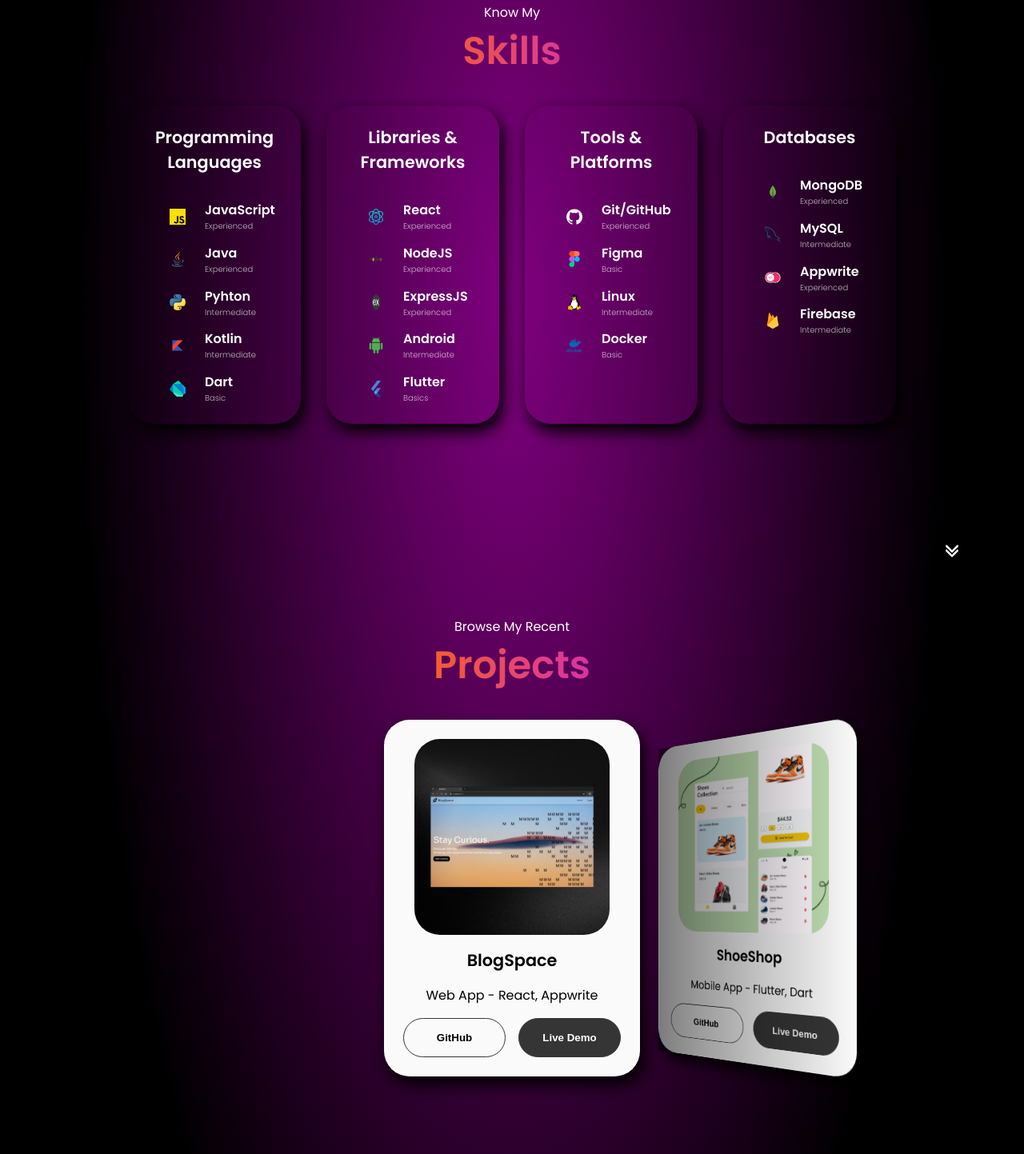
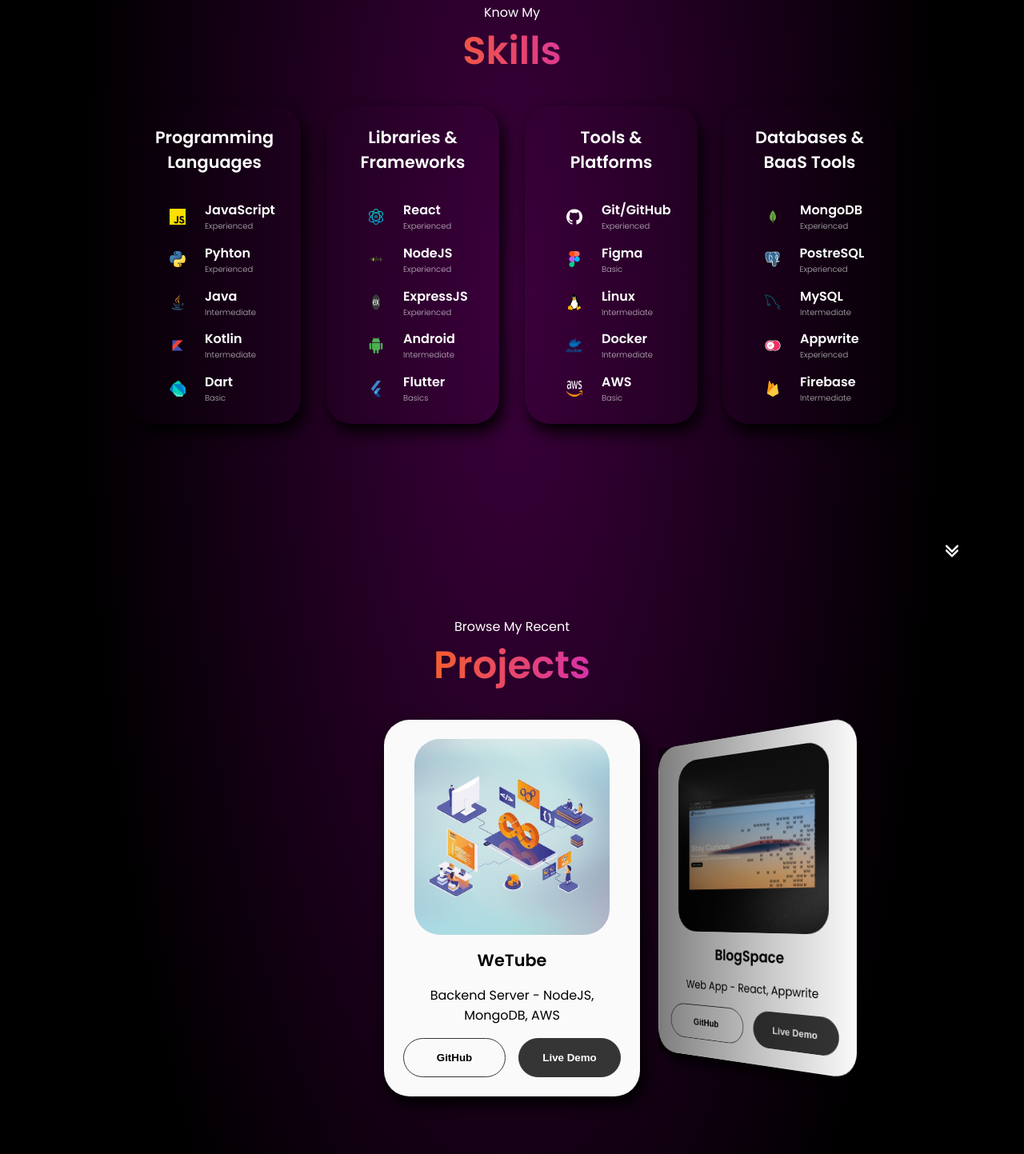
Before and after one commit to anik-adhikari/AnikAdhikari, a plain HTML site: page index.html in a window 1280 px wide. Shown: the part 1573-3016 px from the top of the page at 80% size. Drawn offline with nearby package versions, Linux system fonts and the light colour scheme.

Commit message:
Update project thumbnail and skills icons, fix broken links, and improve styling

```diff
--- a/index.html
+++ b/index.html
@@ -121,7 +121,7 @@
           <div class="btn-container">
             <button target="_blank"
               class="btn btn-color-2"
-              onclick="window.open('https://drive.google.com/file/d/1m_dIYhG6Ybu3ACD-oHxxBONBnpCQ10mo/view?usp=sharing', '_blank')"
+              onclick="window.open('https://drive.google.com/drive/folders/1cia-G9X81dIjkWLZkbz3amzI_cwRYqFj?usp=sharing', '_blank')"
             >
               Download CV
             </button>
@@ -237,23 +237,23 @@
               </article>
               <article>
                 <img
+                  src="./assets/skills-icon/python.png"
+                  alt="Skills icon"
+                  class="icon"
+                />
+                <div>
+                  <h4>Pyhton</h4>
+                  <p>Experienced</p>
+                </div>
+              </article>
+              <article>
+                <img
                   src="./assets/skills-icon/java.png"
                   alt="Skills icon"
                   class="icon"
                 />
                 <div class="skill">
                   <h4>Java</h4>
-                  <p>Experienced</p>
-                </div>
-              </article>
-              <article>
-                <img
-                  src="./assets/skills-icon/python.png"
-                  alt="Skills icon"
-                  class="icon"
-                />
-                <div>
-                  <h4>Pyhton</h4>
                   <p>Intermediate</p>
                 </div>
               </article>
@@ -349,7 +349,7 @@
           </div>
           <!-- TOOLS AND PLATFORMS-->
           <div class="details-container">
-            <h2 class="skills-sub-title">Tools & Platforms</h2>
+            <h2 class="skills-sub-title">Tools & <br/> Platforms</h2>
             <div class="article-container">
 
               <article>
@@ -393,6 +393,17 @@
                 />
                 <div>
                   <h4>Docker</h4>
+                  <p>Intermediate</p>
+                </div>
+              </article>
+              <article>
+                <img
+                  src="./assets/skills-icon/aws.png"
+                  alt="Skills icon"
+                  class="icon"
+                />
+                <div>
+                  <h4>AWS</h4>
                   <p>Basic</p>
                 </div>
               </article>
@@ -400,7 +411,7 @@
             </div>
             <!-- DATABASES -->
           <div class="details-container">
-            <h2 class="skills-sub-title">Databases</h2>
+            <h2 class="skills-sub-title">Databases & <br/> BaaS Tools</h2>
             <div class="article-container">
 
               <article>
@@ -411,6 +422,17 @@
                 />
                 <div>
                   <h4>MongoDB</h4>
+                  <p>Experienced</p>
+                </div>
+              </article>
+              <article>
+                <img
+                  src="./assets/skills-icon/postgresql.png"
+                  alt="Skills icon"
+                  class="icon"
+                />
+                <div>
+                  <h4>PostreSQL</h4>
                   <p>Experienced</p>
                 </div>
               </article>
@@ -468,6 +490,34 @@
       <h1 class="title">Projects</h1>
       <div class="swiper mySwiper skills-details-container">
         <div class="swiper-wrapper project-containers">
+
+          <!-- project -->
+          <div class="swiper-slide details-container color-container">
+            <div class="article-container">
+              <img
+                src="./assets/projects-thumbnail/we-tube.png"
+                alt="Project - wetube"
+                class="project-img"
+              />
+            </div>
+            <h2 class="skills-sub-title project-title">WeTube</h2>
+            <p>Backend Server - NodeJS, MongoDB, AWS</p>
+            <div class="btn-container">
+              <button
+                class="btn btn-color-2 project-btn"
+                onclick="window.open('https://github.com/AnikAdhikari7/WeTube', '_blank')"
+              >
+                GitHub
+              </button>
+              <!-- live demo is not mentioned -->
+              <button
+                class="btn btn-color-1 project-btn"
+                onclick="window.open('http://wetube.ap-south-1.elasticbeanstalk.com/api/v1', '_blank')"
+              >
+                Live Demo
+              </button>
+            </div>
+          </div>
 
           <!-- project -->
           <div class="swiper-slide details-container color-container">
--- a/mediaqueries.css
+++ b/mediaqueries.css
@@ -22,6 +22,11 @@
 }
 
 @media screen and (max-width: 1024px) {
+    #cursor,
+    #cursor-blur {
+        display: none;
+    }
+
     #desktop-nav {
         display: none;
     }
--- a/style.css
+++ b/style.css
@@ -1,11 +1,11 @@
 /* GENERAL */
 
-@import url('https://fonts.googleapis.com/css2?family=Montserrat:wght@200;400;900&family=Poppins:wght@300;400;500;600&display=swap');
+@import url("https://fonts.googleapis.com/css2?family=Montserrat:wght@200;400;900&family=Poppins:wght@300;400;500;600&display=swap");
 
 body {
-    font-family: 'Montserrat', sans-serif;
-    font-family: 'Poppins', sans-serif;
-    background: radial-gradient(purple, rgb(0, 0, 0) 60%);
+    font-family: "Montserrat", sans-serif;
+    font-family: "Poppins", sans-serif;
+    background: radial-gradient(rgb(60, 0, 60), rgb(0, 0, 0) 60%);
     color: white;
 }
 
@@ -49,7 +49,7 @@ a,
 #cursor-blur {
     height: 400px;
     width: 400px;
-    background-color: rgb(128, 0, 128, 0.35);
+    background-color: rgba(80, 0, 80, 0.35);
     border-radius: 50%;
     position: fixed;
     filter: blur(50px);
```
Also changed, not shown: assets/projects-thumbnail/we-tube.png (added), assets/skills-icon/aws.png (added), assets/skills-icon/postgresql.png (added).
